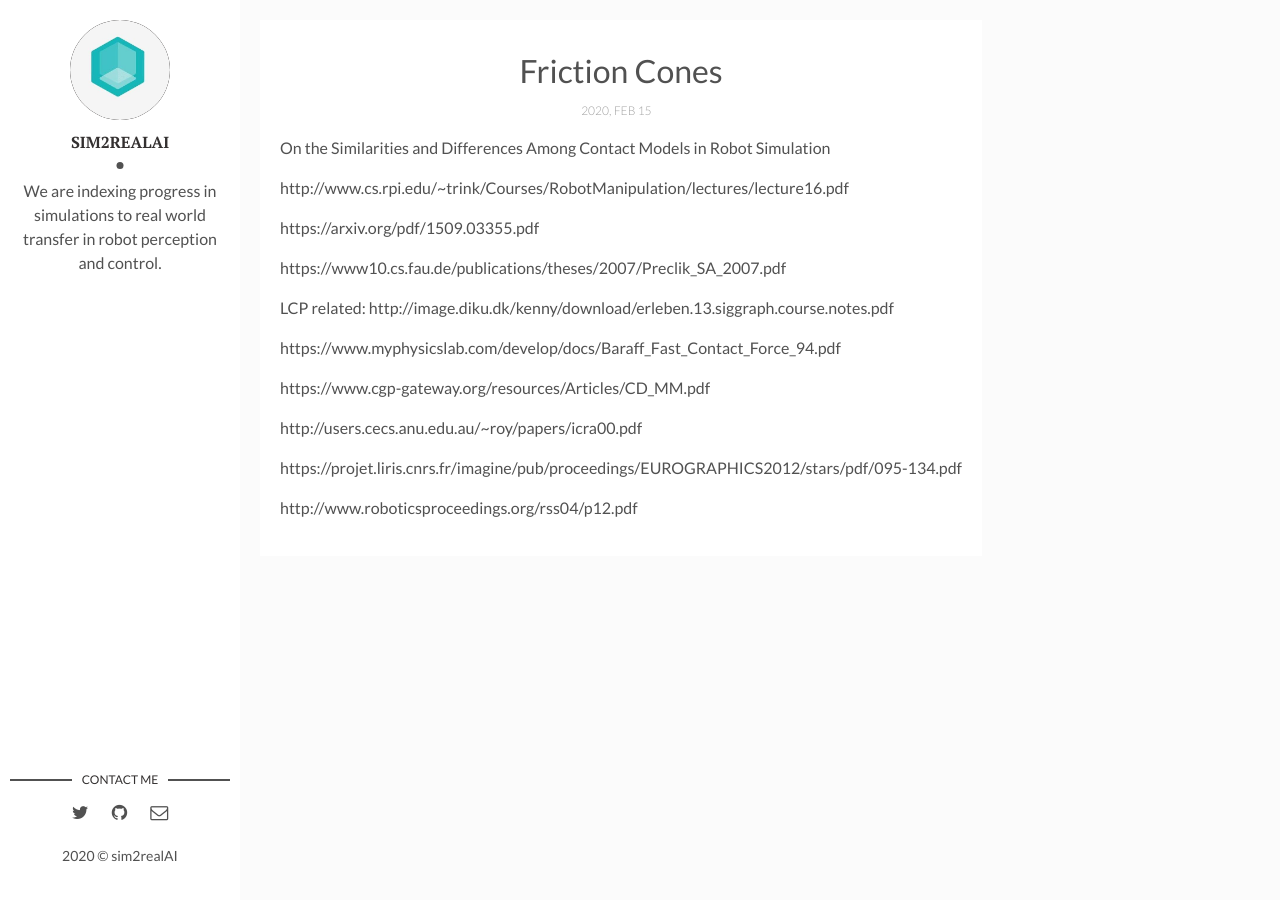
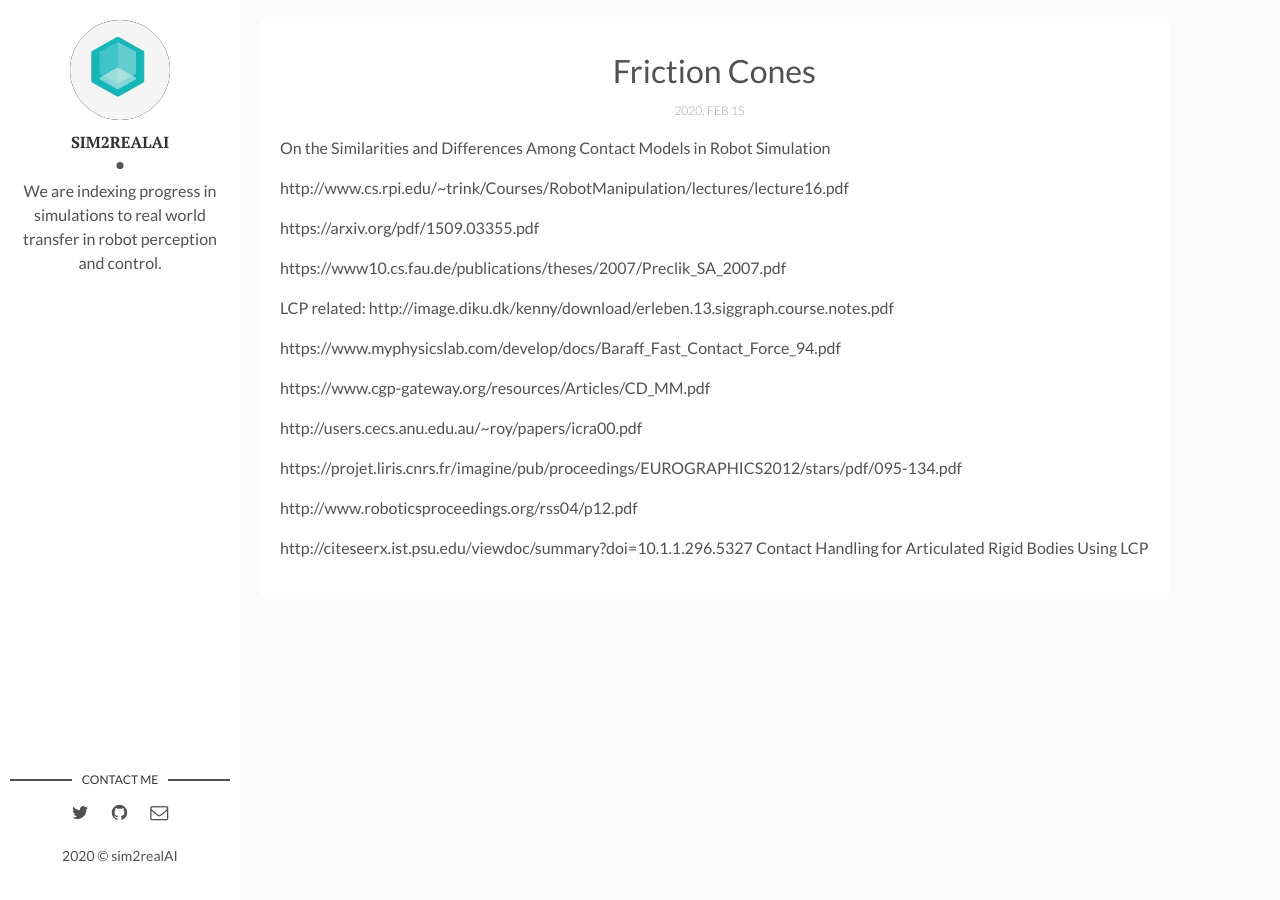
Before and after one commit to backupsim2realai/backupsim2realai.github.io, a Jekyll site: the page built from _posts/2020-04-15-Friction-Cones.markdown, in a window 1280 px wide. Built offline with Jekyll 4.4.1, drawn with Linux system fonts in a browser that asks for light colours.

Commit message:
update
Signed-off-by: Ankur Handa <ahanda@nvidia.com>

```diff
--- a/_posts/2020-04-15-Friction-Cones.markdown
+++ b/_posts/2020-04-15-Friction-Cones.markdown
@@ -26,3 +26,6 @@ http://users.cecs.anu.edu.au/~roy/papers/icra00.pdf
 https://projet.liris.cnrs.fr/imagine/pub/proceedings/EUROGRAPHICS2012/stars/pdf/095-134.pdf
 
 http://www.roboticsproceedings.org/rss04/p12.pdf
+
+http://citeseerx.ist.psu.edu/viewdoc/summary?doi=10.1.1.296.5327
+Contact Handling for Articulated Rigid Bodies Using LCP
```
